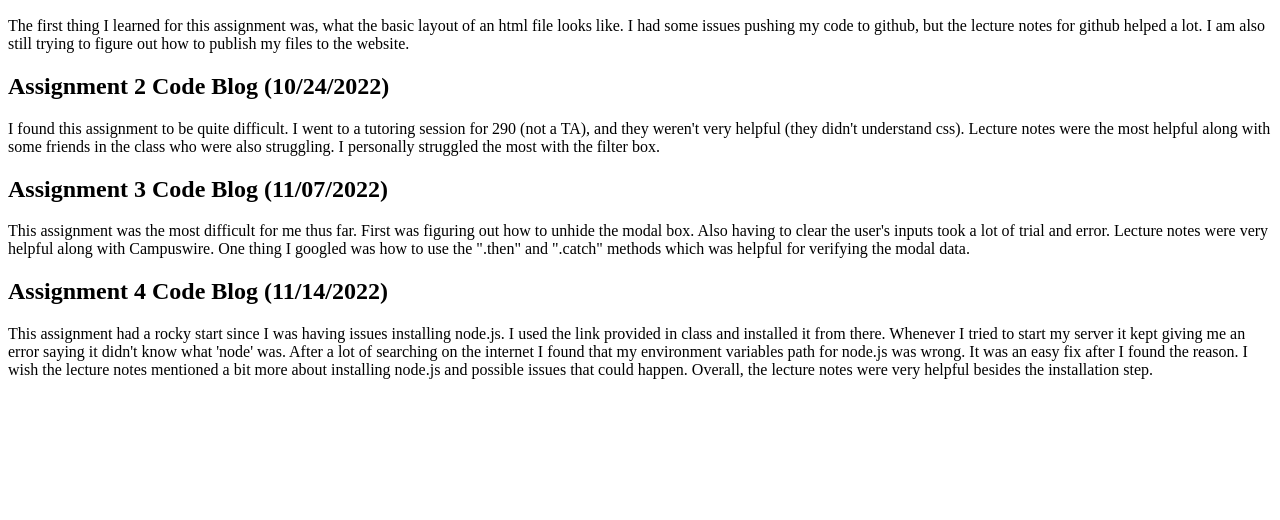
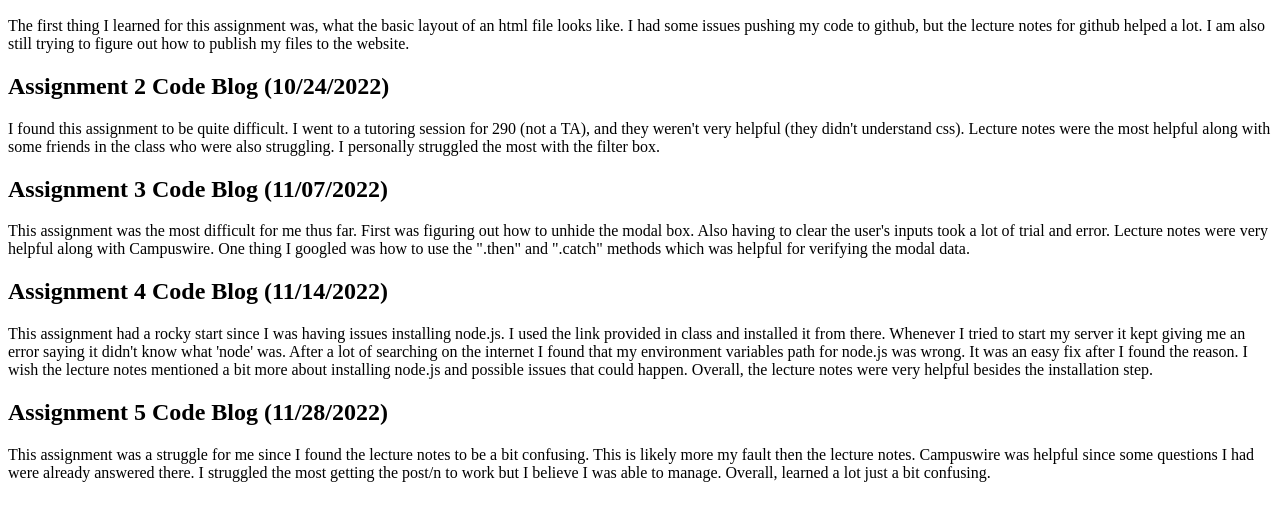
Before and after one commit to UnseemlyDuck/UnseemlyDuck.github.io, a plain HTML site: page blog.html in a window 1280 px wide. Shown: the part 136-656 px from the top of the page. Drawn offline with Linux system fonts and the light colour scheme.

Commit message:
Assignment 5 CB push

```diff
--- a/blog.html
+++ b/blog.html
@@ -37,6 +37,13 @@
     After a lot of searching on the internet I found that my environment variables path for node.js was wrong. It was an easy fix after I found the reason. I wish the lecture notes mentioned a bit more about installing node.js and possible issues that could happen.
     Overall, the lecture notes were very helpful besides the installation step.
   </p>
+  <h2>
+    Assignment 5 Code Blog (11/28/2022)
+  </h2>
+  <p>
+    This assignment was a struggle for me since I found the lecture notes to be a bit confusing. This is likely more my fault then the lecture notes. Campuswire was helpful since some questions I had were already answered there.
+    I struggled the most getting the post/n to work but I believe I was able to manage. Overall, learned a lot just a bit confusing.
+  </p>
 
   </body>
 </html>
```
